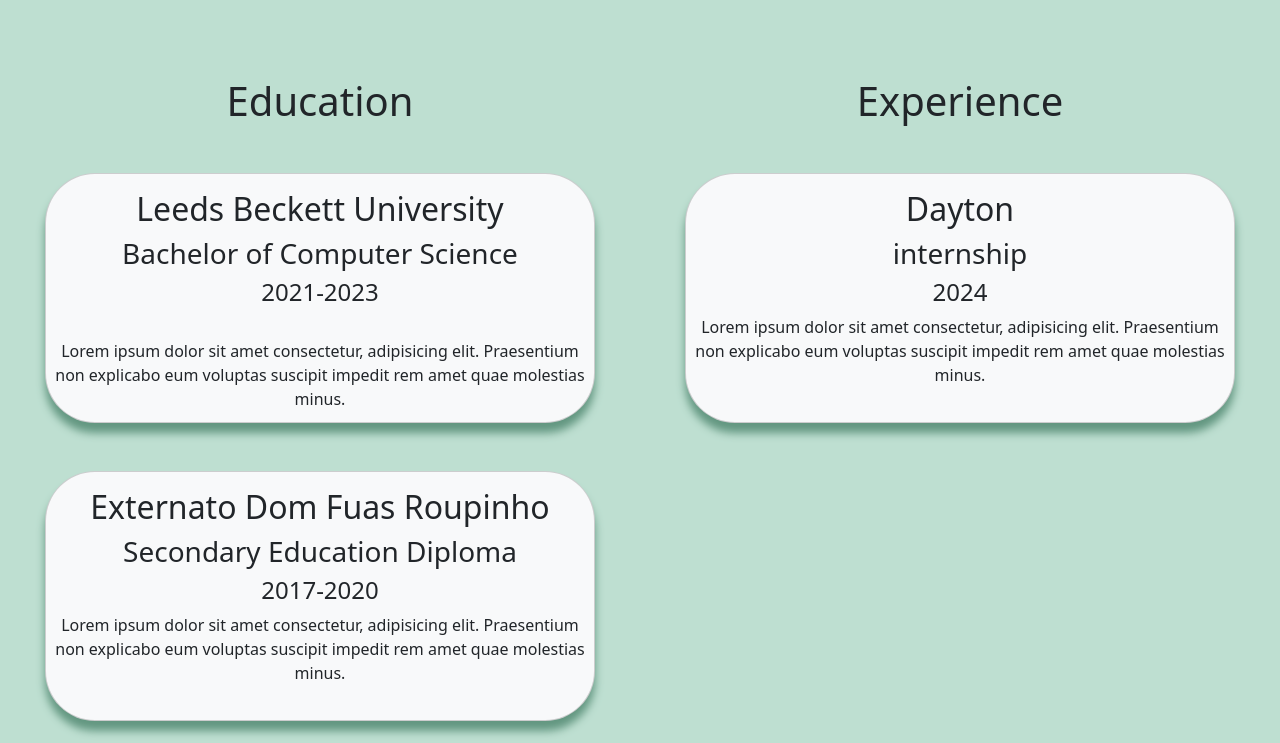
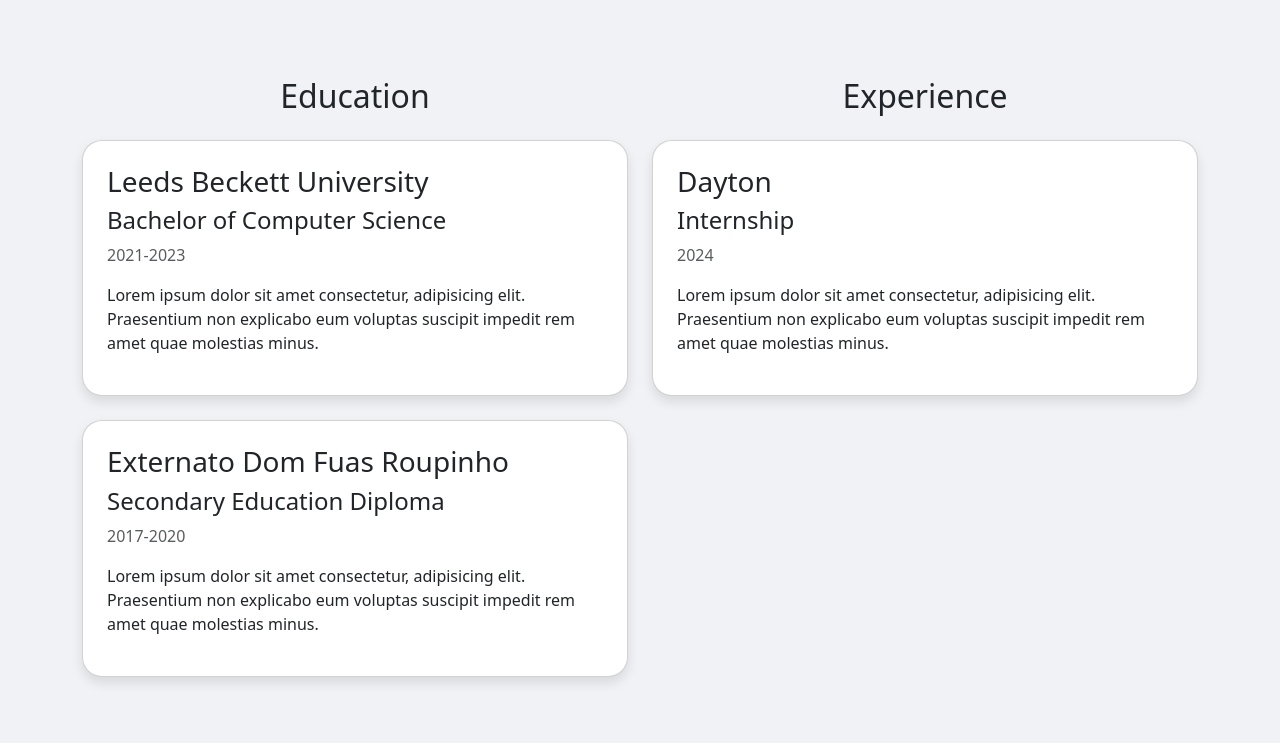
Before and after one commit to FPires99/personal_website, a plain HTML site: page index.html in a window 1280 px wide. Shown: the part 1437-2180 px from the top of the page. Drawn offline with nearby package versions, Linux system fonts and the light colour scheme.

Commit message:
adjusted education section

```diff
--- a/index.html
+++ b/index.html
@@ -123,47 +123,39 @@
     </section>
 
 
-    <!-- Education -->
-    <section id="education" class="text-dark" style="background-color: hsl(155, 34%, 81%); padding-top: 80px;">
-        <div class="container-fluid">
-            <div class="row h-100">
-
-                <div class="col-12 col-md-6 mb-5">
-                    <h1 style="text-align: center;">Education</h1>
-                    <div class="card mx-auto mt-5 text-center"
-                        style="max-width: 550px; height: 250px; background-color: #f8f9fa; border-radius: 50px; box-shadow: 0 10px 8px hsl(155, 21%, 49%);">
-                        <h2 class="mt-3">Leeds Beckett University</h2>
-                        <h3>Bachelor of Computer Science</h3>
-                        <h4>2021-2023</h4>
-                        <p class="mt-4">Lorem ipsum dolor sit amet consectetur, adipisicing elit. Praesentium non
-                            explicabo
-                            eum voluptas suscipit impedit rem amet quae molestias minus.</p>
+    <section id="education" class="text-dark" style="background-color: #f0f2f5; padding: 80px 0;">
+        <div class="container">
+            <div class="row">
+                <div class="col-12 col-md-6 mb-4">
+                    <h2 class="text-center mb-4">Education</h2>
+                    <div class="card mx-auto p-4" style="max-width: 550px; background-color: #ffffff; border-radius: 20px; box-shadow: 0 6px 12px rgba(0, 0, 0, 0.1);">
+                        <h3>Leeds Beckett University</h3>
+                        <h4>Bachelor of Computer Science</h4>
+                        <p class="text-muted">2021-2023</p>
+                        <p>Lorem ipsum dolor sit amet consectetur, adipisicing elit. Praesentium non explicabo eum voluptas suscipit impedit rem amet quae molestias minus.</p>
                     </div>
 
-                    <div class="card mx-auto mt-5 text-center"
-                        style="max-width: 550px; height: 250px; background-color: #f8f9fa; border-radius: 50px; box-shadow: 0 10px 8px hsl(155, 21%, 49%);">
-                        <h2 class="mt-3">Externato Dom Fuas Roupinho</h2>
-                        <h3>Secondary Education Diploma</h3>
-                        <h4>2017-2020</h4>
-                        <p>Lorem ipsum dolor sit amet consectetur, adipisicing elit. Praesentium non explicabo
-                            eum voluptas suscipit impedit rem amet quae molestias minus.</p>
+                    <div class="card mx-auto p-4 mt-4" style="max-width: 550px; background-color: #ffffff; border-radius: 20px; box-shadow: 0 6px 12px rgba(0, 0, 0, 0.1);">
+                        <h3>Externato Dom Fuas Roupinho</h3>
+                        <h4>Secondary Education Diploma</h4>
+                        <p class="text-muted">2017-2020</p>
+                        <p>Lorem ipsum dolor sit amet consectetur, adipisicing elit. Praesentium non explicabo eum voluptas suscipit impedit rem amet quae molestias minus.</p>
                     </div>
                 </div>
 
-                <div class="col-12 col-md-6 mb-5">
-                    <h1 style="text-align: center;">Experience</h1>
-                    <div class="card mx-auto mt-5 text-center"
-                        style="max-width: 550px; height: 250px; background-color: #f8f9fa; border-radius: 50px; box-shadow: 0 10px 8px hsl(155, 21%, 49%);">
-                        <h2 class="mt-3">Dayton</h2>
-                        <h3>internship</h3>
-                        <h4>2024</h4>
-                        <p>Lorem ipsum dolor sit amet consectetur, adipisicing elit. Praesentium non explicabo
-                            eum voluptas suscipit impedit rem amet quae molestias minus.</p>
+                <div class="col-12 col-md-6 mb-4">
+                    <h2 class="text-center mb-4">Experience</h2>
+                    <div class="card mx-auto p-4" style="max-width: 550px; background-color: #ffffff; border-radius: 20px; box-shadow: 0 6px 12px rgba(0, 0, 0, 0.1);">
+                        <h3>Dayton</h3>
+                        <h4>Internship</h4>
+                        <p class="text-muted">2024</p>
+                        <p>Lorem ipsum dolor sit amet consectetur, adipisicing elit. Praesentium non explicabo eum voluptas suscipit impedit rem amet quae molestias minus.</p>
                     </div>
                 </div>
             </div>
         </div>
     </section>
+
 
     <!-- Skills -->
 <section id="skills" class="text-dark" style="background-color: #f0e8e87c; padding-top: 80px;">
```
